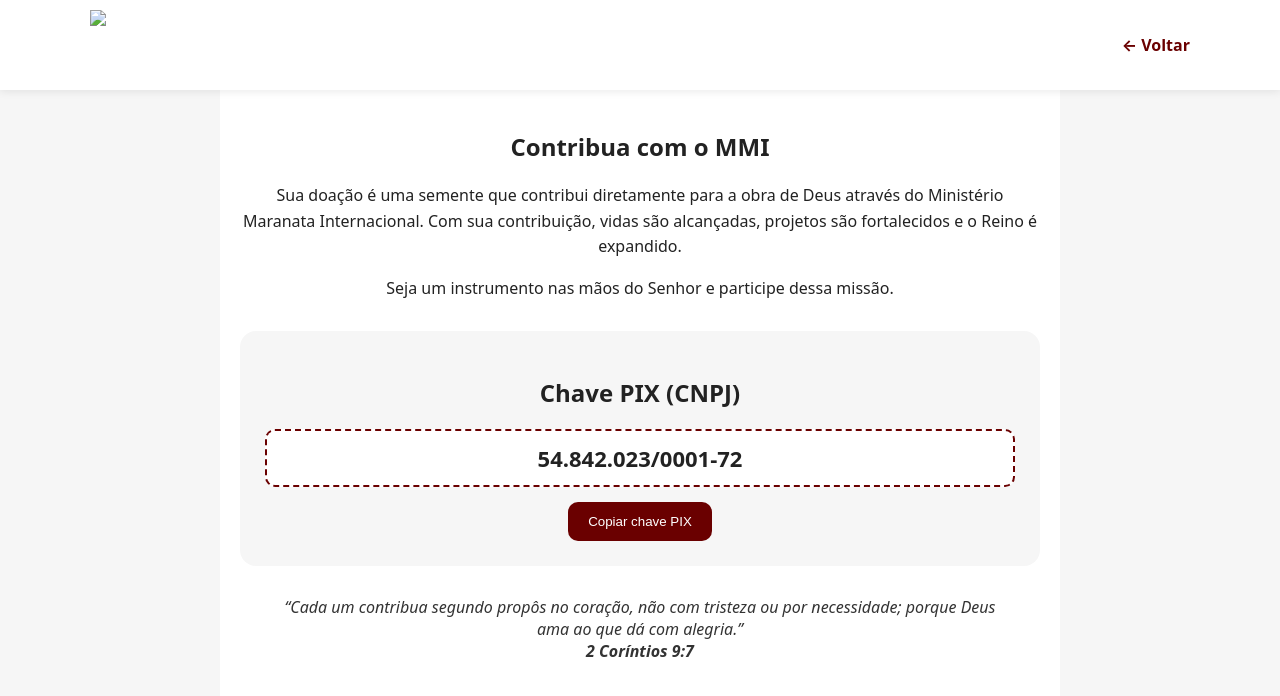
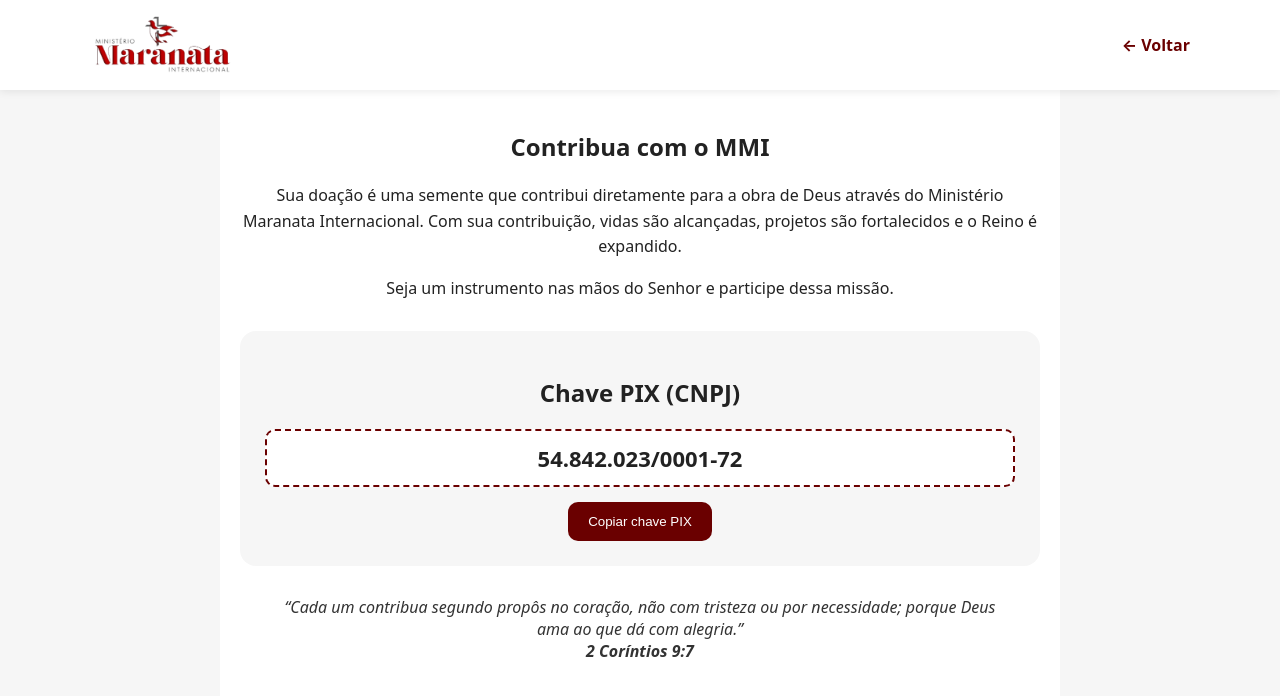
Before and after one commit to FadingIntoVoid/mmi-site, a plain HTML site: page doacoes.html in a window 1280 px wide. Drawn offline with Linux system fonts and the light colour scheme.

Commit message:
Update logo image path in doacoes.html

```diff
--- a/doacoes.html
+++ b/doacoes.html
@@ -16,7 +16,7 @@
 <header class="header">
 <div class="header-container">
 
-<img src="assets/logo.png" class="logo">
+<img src="assets/images/logo.png" class="logo">
 
 <a href="index.html" class="voltar">← Voltar</a>
 
@@ -63,4 +63,5 @@
 <script src="js/doacoes.js"></script>
 
 </body>
+
 </html>
```
